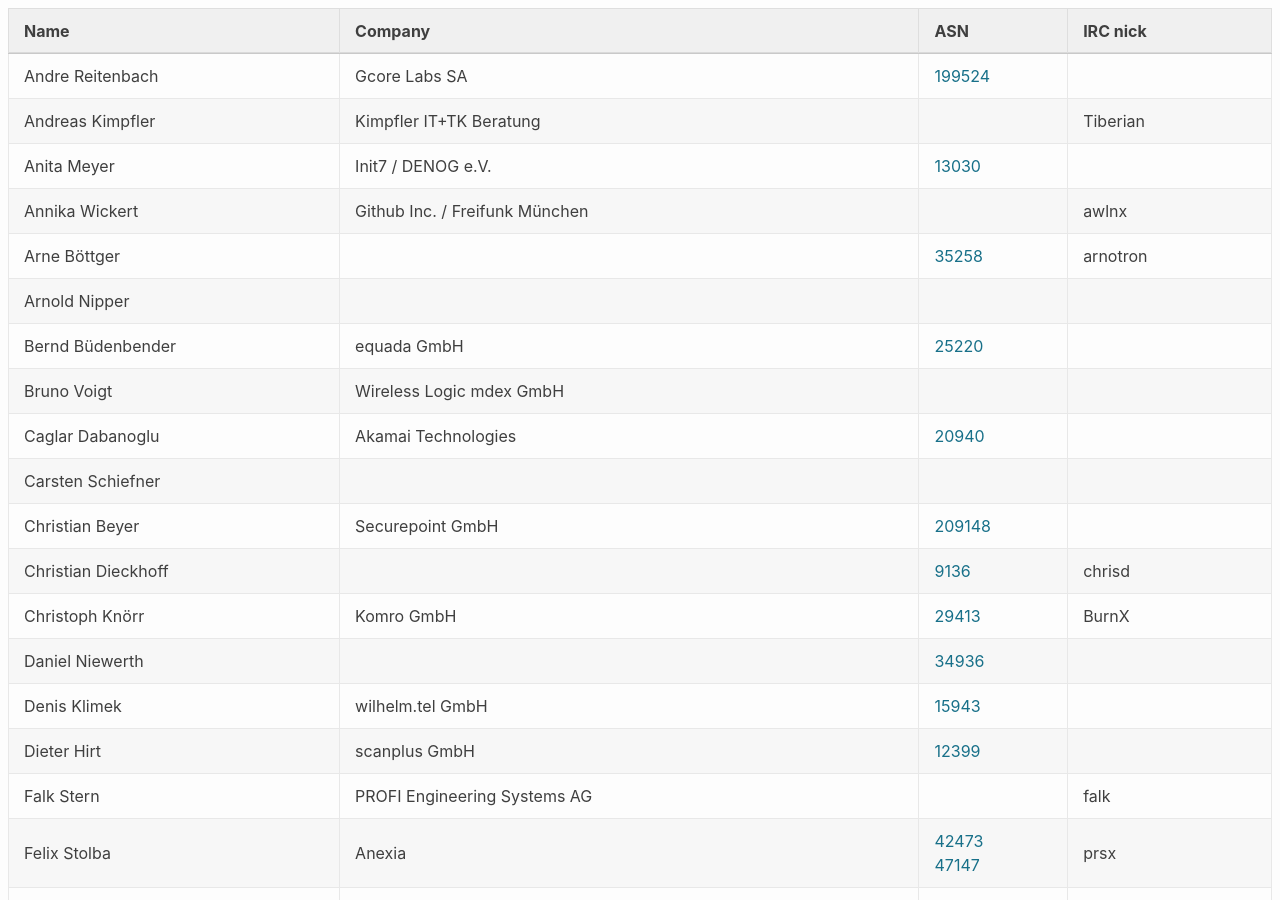
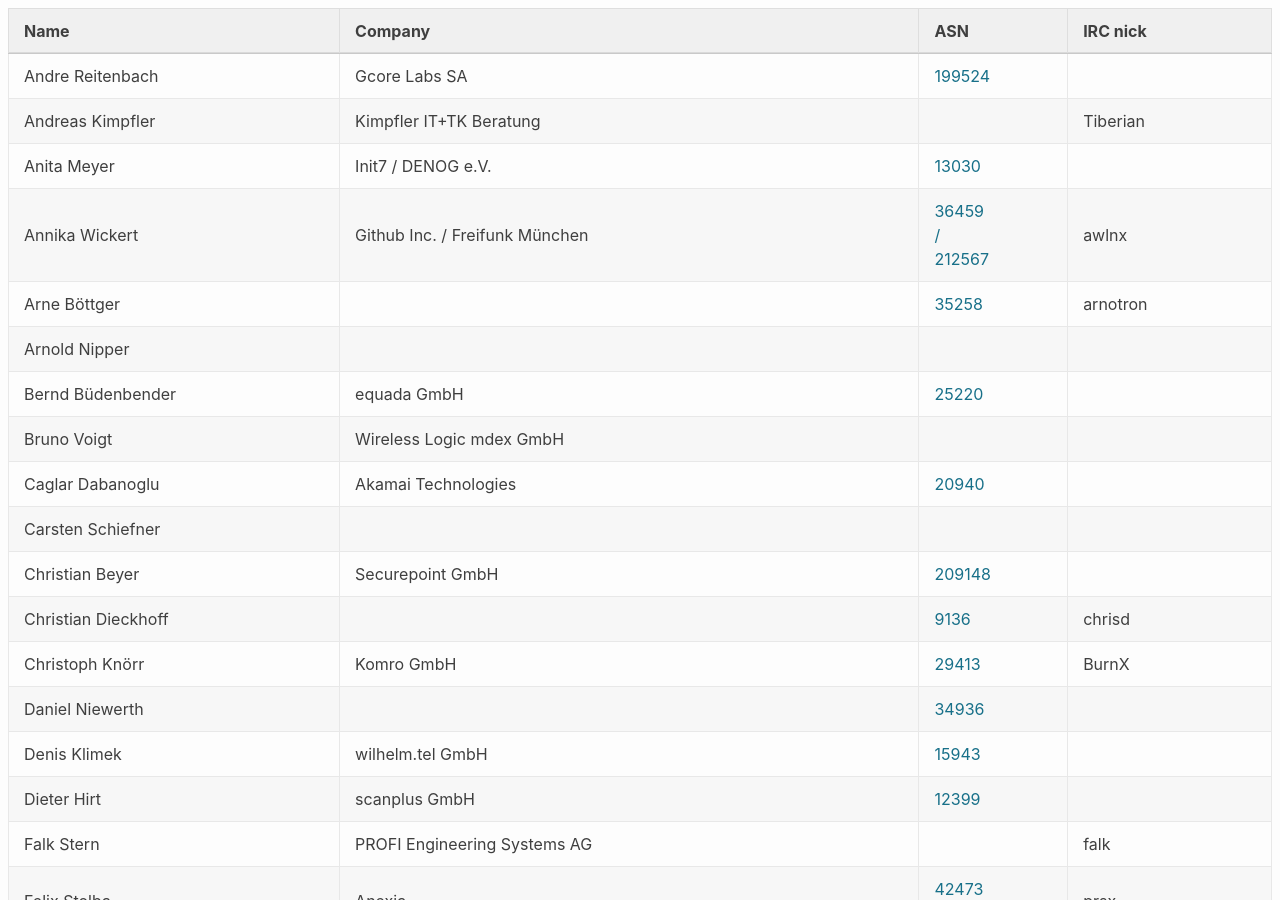
Before and after one commit to denog/pretix-attendeelist, a Jekyll site: the page built from index.markdown, in a window 1280 px wide and 900 px high. Built offline with Jekyll 4.4.1, drawn with Linux system fonts in a browser that asks for light colours.

Commit message:
Latest data: Wed Mar 24 16:16:21 UTC 2021

```diff
--- a/_data/attendees_meetup_leader_2021-01.json
+++ b/_data/attendees_meetup_leader_2021-01.json
@@ -21,7 +21,7 @@
     "name": "Annika Wickert",
     "company": "Github Inc. / Freifunk München",
     "irc": "awlnx",
-    "asn": null
+    "asn": "36459 / 212567"
   },
   {
     "name": "Arne Böttger",
```
